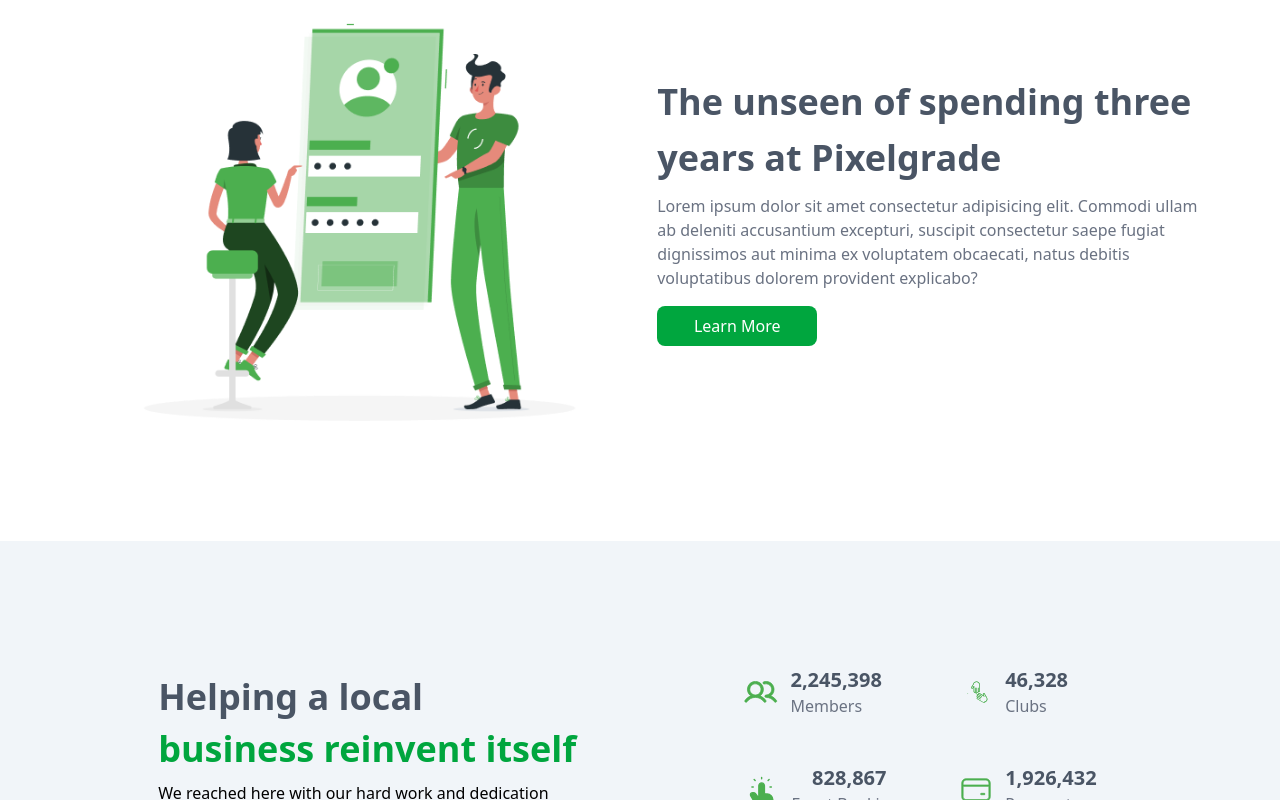
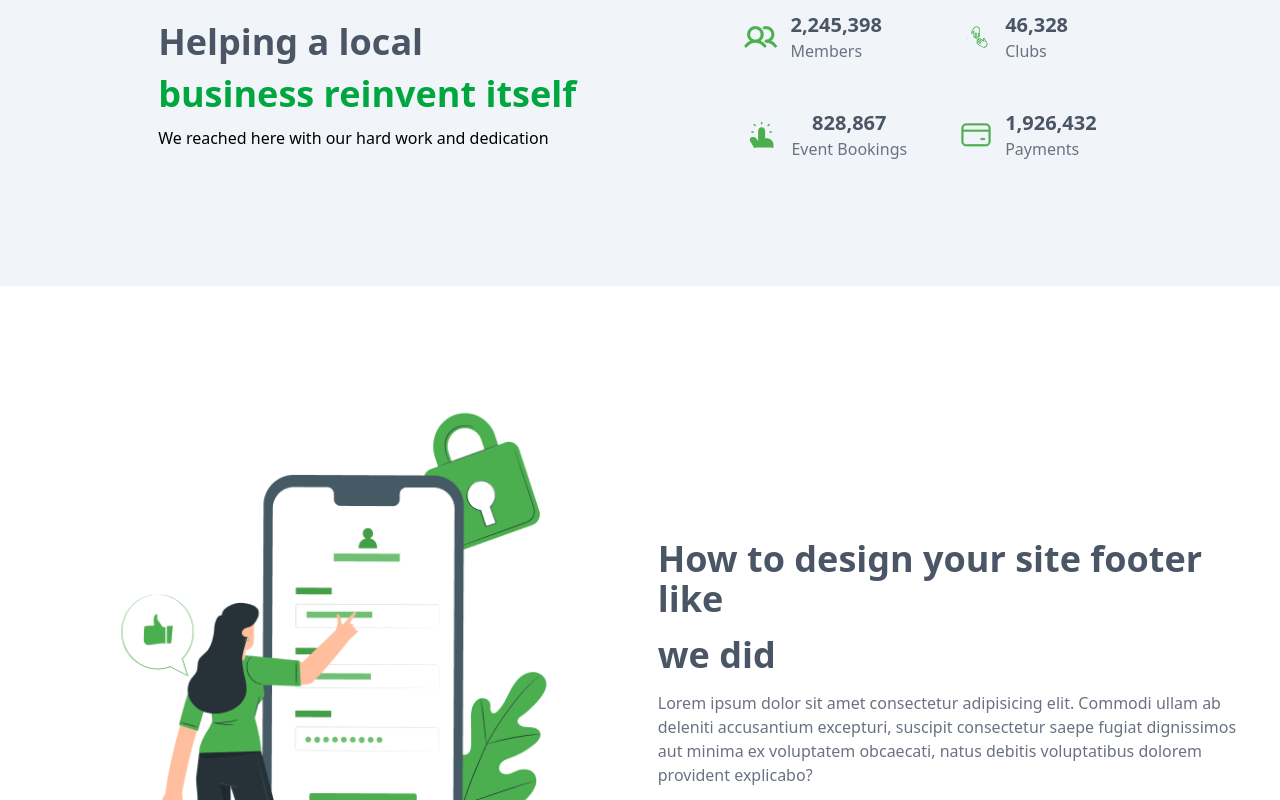
Before and after one commit to AhmedAfzal2089/nexest-page-week-1, a React (Vite) app: page / in a window 1280 px wide. Shown: the part 1580-2380 px from the top of the page. Built offline with nearby package versions, Linux system fonts and the light colour scheme.

Commit message:
complete site footer

```diff
--- a/src/App.jsx
+++ b/src/App.jsx
@@ -5,6 +5,7 @@
 import EntireCommunitySection from "./components/EntireCommunitySection";
 import ThreeYears from "./components/ThreeYears";
 import ReinventItself from "./components/ReinventItself";
+import SiteFooterSection from "./components/SiteFooterSection";
 
 const App = () => {
   return (
@@ -15,6 +16,7 @@
       <EntireCommunitySection />
       <ThreeYears />
       <ReinventItself />
+      <SiteFooterSection />
     </>
   );
 };
--- a/src/components/ThreeYears.jsx
+++ b/src/components/SiteFooterSection.jsx
@@ -1,17 +1,17 @@
-import image from "../pngs/image.png";
+import image from "../pngs/sitefooter/image.png";
 
-const ThreeYears = () => {
+const SiteFooterSection = () => {
   return (
-    <div className="flex flex-col lg:flex-row items-center justify-around mt-20 p-20 gap-5">
+    <div className="flex flex-col lg:flex-row items-center justify-around mt-20 p-10 gap-5">
       <div>
         <img src={image} alt="image" />
       </div>
       <div className="flex flex-col gap-4 lg:w-150">
         <span className="text-4xl font-bold text-gray-600">
-          The unseen of spending three
+          How to design your site footer like
         </span>
         <span className="text-4xl font-bold text-gray-600">
-          years at Pixelgrade
+         we did
         </span>
         <span className="text-gray-500 ">
           Lorem ipsum dolor sit amet consectetur adipisicing elit. Commodi ullam
@@ -19,7 +19,7 @@
           dignissimos aut minima ex voluptatem obcaecati, natus debitis
           voluptatibus dolorem provident explicabo?
         </span>
-        <button className="bg-green-600 text-white py-2 px-4 rounded-lg w-40">
+        <button className="bg-green-600 text-white py-4 px-4 rounded-lg w-40">
           Learn More
         </button>
       </div>
@@ -27,4 +27,4 @@
   );
 };
 
-export default ThreeYears;
+export default SiteFooterSection;
```
Also changed, not shown: src/pngs/sitefooter/image.png (added).
